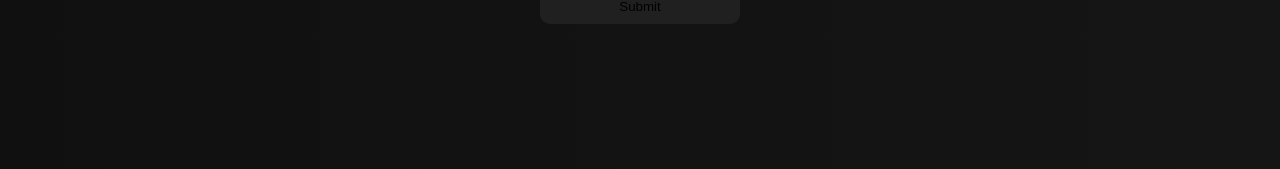
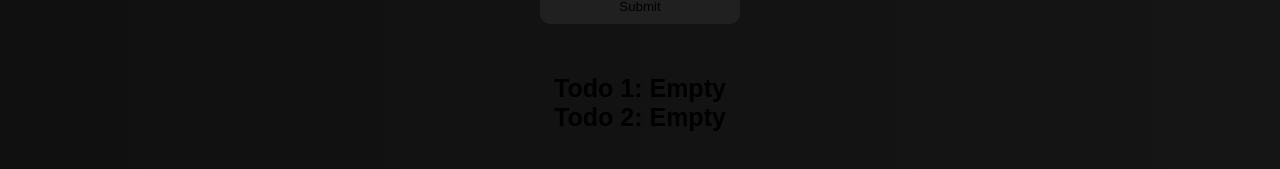
Before and after one commit to RealCodingRJ/todolist, a Next.js app: page / in a window 1280 px wide. Shown: the part 465-634 px from the top of the page. Built offline with nearby package versions, Linux system fonts and the light colour scheme.

Commit message:
added check for emty text

```diff
--- a/app/main.css
+++ b/app/main.css
@@ -83,6 +83,14 @@ button:hover {
   top: 240px;
 }
 
+h2 {
+  text-align: center;
+  position: relative;
+  top: 290px;
+  font-size: 25px;
+  font-family: sans-serif;
+}
+
 @media screen and (max-width: 500px) {
   header li a {
     font-size: 17px;
--- a/app/page.tsx
+++ b/app/page.tsx
@@ -4,9 +4,11 @@ import { useEffect, useState } from "react";
 import Link from "next/link";
 import "./main.css";
 import { useFormState } from "react-dom";
+import { todo } from "node:test";
 
 export default function Page() {
-  // const [todo, useTodos] = useState("");
+  const [todo1, useTodos1] = useState("");
+  const [todo2, useTodos2] = useState("");
   const [value, setValue] = useState("");
   const [value2, setValueTwo] = useState("");
 
@@ -15,14 +17,17 @@ export default function Page() {
     setValue(values);
   }
 
+  const isEmpty1 = value == "" ? "Empty" : value;
+  const isEmpty2 = value2 == "" ? "Empty" : value2;
+
   function setUserInputTwo(event: any) {
     const values = event.target.value;
     setValueTwo(values);
   }
 
   function getHandled(e: any) {
-    console.log(value);
-    console.log(value2);
+    useTodos1(value);
+    useTodos2(value2);
     e.preventDefault();
   }
 
@@ -65,6 +70,9 @@ export default function Page() {
         </main>
       </div>
       <Button />
+
+      <h2>Todo 1: {todo1 == "" ? "Empty" : todo1}</h2>
+      <h2>Todo 2: {todo2 == "" ? "Empty" : todo2}</h2>
     </div>
   );
 }
```
